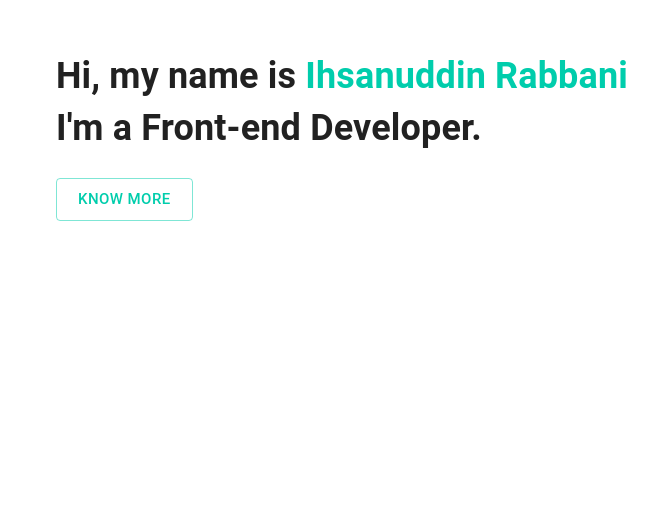
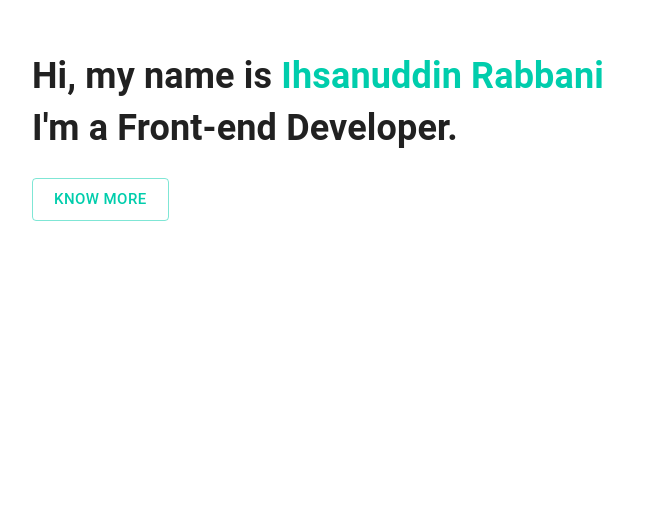
Before and after one commit to ihsanrabb/Ihsanuddin-porto, a Next.js app: page / in a window 1280 px wide. Shown: the part 276-800 px from the top of the page, without its empty margins (64-721 px from the left). Built offline with nearby package versions, Linux system fonts and the light colour scheme.

Commit message:
remove container

```diff
--- a/pages/index.js
+++ b/pages/index.js
@@ -1,4 +1,3 @@
-import Container from '@material-ui/core/Container';
 import Greetings from '../components/Greetings'
 import About from '../components/About'
 import Experience from '../components/Experience'
@@ -8,13 +7,13 @@ import Footer from '../components/Footer'
 
 export default function Home() {
   return (
-    <Container maxWidth={false}>
+    <>
       <Greetings />
       <About />
       <Experience />
       <Projects />
       <Contact />
       <Footer />
-    </Container>
+    </>
   )
 }
```
